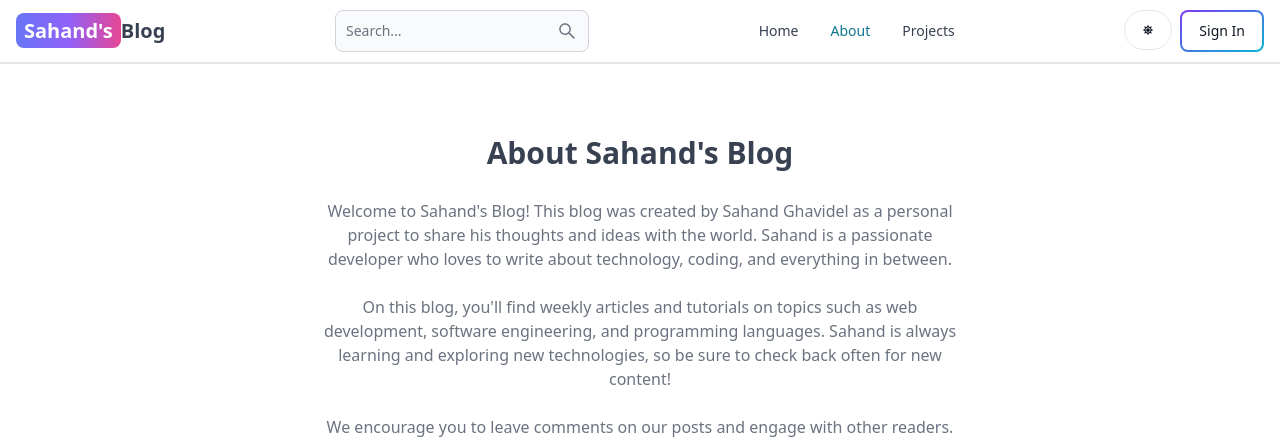
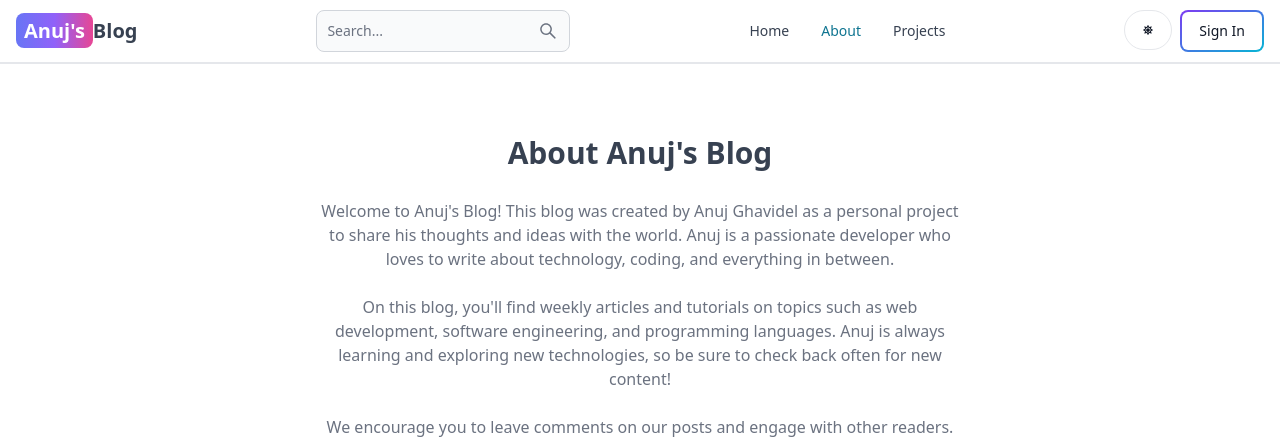
Before and after one commit to techycode-01/mern-blog, a React (Vite) app in the folder client/: page /about in a window 1280 px wide. Shown: the top 441 px of the page. Built offline with nearby package versions, Linux system fonts and the light colour scheme; no server answers.

Commit message:
updated author

```diff
--- a/client/src/components/Header.jsx
+++ b/client/src/components/Header.jsx
@@ -55,7 +55,7 @@ export default function Header() {
         className='self-center whitespace-nowrap text-sm sm:text-xl font-semibold dark:text-white'
       >
         <span className='px-2 py-1 bg-gradient-to-r from-indigo-500 via-purple-500 to-pink-500 rounded-lg text-white'>
-          Sahand's
+          Anuj's
         </span>
         Blog
       </Link>
--- a/client/src/pages/About.jsx
+++ b/client/src/pages/About.jsx
@@ -6,20 +6,20 @@ export default function About() {
       <div className='max-w-2xl mx-auto p-3 text-center'>
         <div>
           <h1 className='text-3xl font font-semibold text-center my-7'>
-            About Sahand's Blog
+            About Anuj's Blog
           </h1>
           <div className='text-md text-gray-500 flex flex-col gap-6'>
             <p>
-              Welcome to Sahand's Blog! This blog was created by Sahand Ghavidel
+              Welcome to Anuj's Blog! This blog was created by Anuj Ghavidel
               as a personal project to share his thoughts and ideas with the
-              world. Sahand is a passionate developer who loves to write about
+              world. Anuj is a passionate developer who loves to write about
               technology, coding, and everything in between.
             </p>
 
             <p>
               On this blog, you'll find weekly articles and tutorials on topics
               such as web development, software engineering, and programming
-              languages. Sahand is always learning and exploring new
+              languages. Anuj is always learning and exploring new
               technologies, so be sure to check back often for new content!
             </p>
 
--- a/client/src/pages/SignIn.jsx
+++ b/client/src/pages/SignIn.jsx
@@ -49,7 +49,7 @@ export default function SignIn() {
         <div className='flex-1'>
           <Link to='/' className='font-bold dark:text-white text-4xl'>
             <span className='px-2 py-1 bg-gradient-to-r from-indigo-500 via-purple-500 to-pink-500 rounded-lg text-white'>
-              Sahand's
+              Anuj's
             </span>
             Blog
           </Link>
--- a/client/src/pages/SignUp.jsx
+++ b/client/src/pages/SignUp.jsx
@@ -44,7 +44,7 @@ export default function SignUp() {
         <div className='flex-1'>
           <Link to='/' className='font-bold dark:text-white text-4xl'>
             <span className='px-2 py-1 bg-gradient-to-r from-indigo-500 via-purple-500 to-pink-500 rounded-lg text-white'>
-              Sahand's
+              Anuj's
             </span>
             Blog
           </Link>
```
